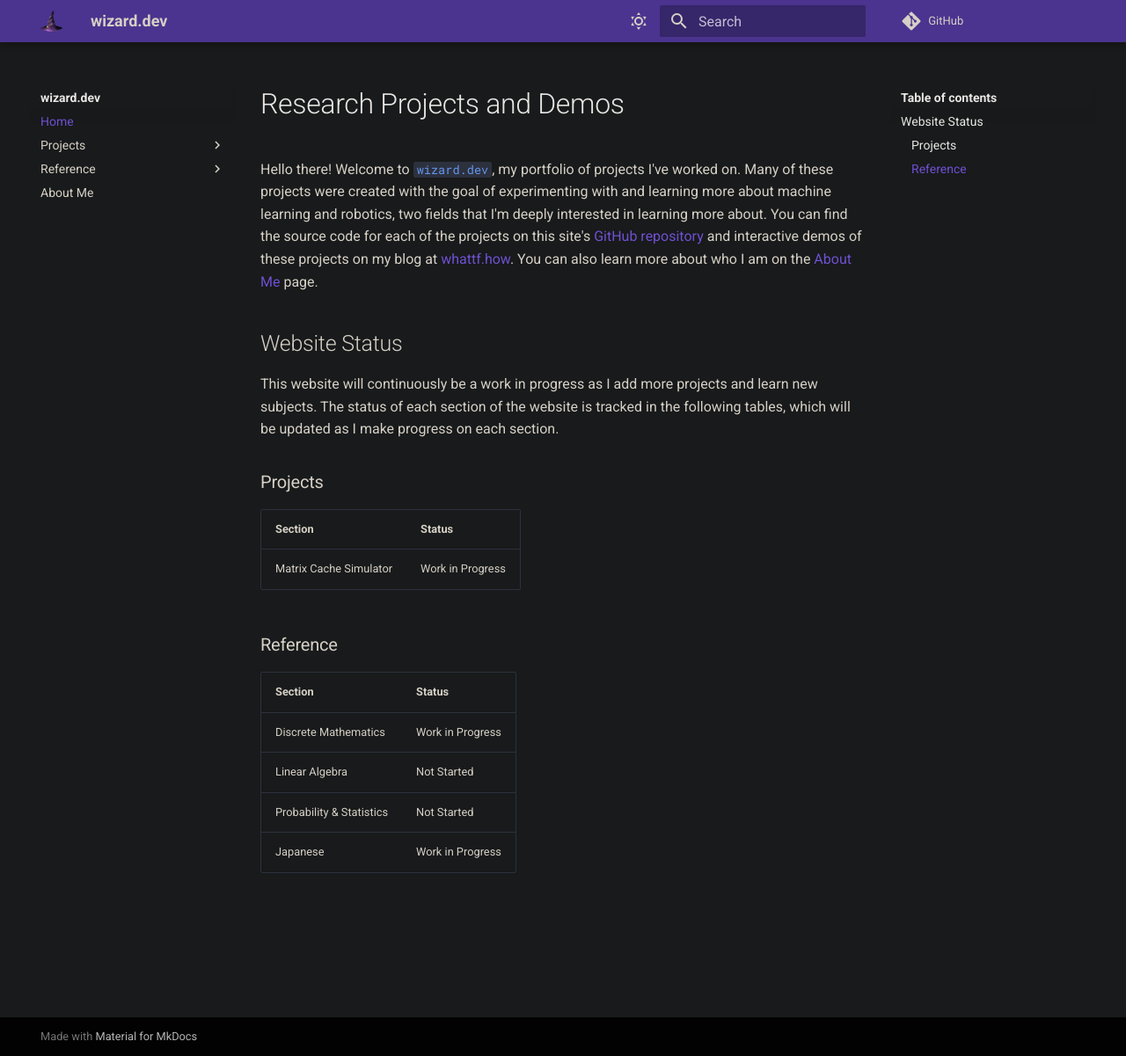
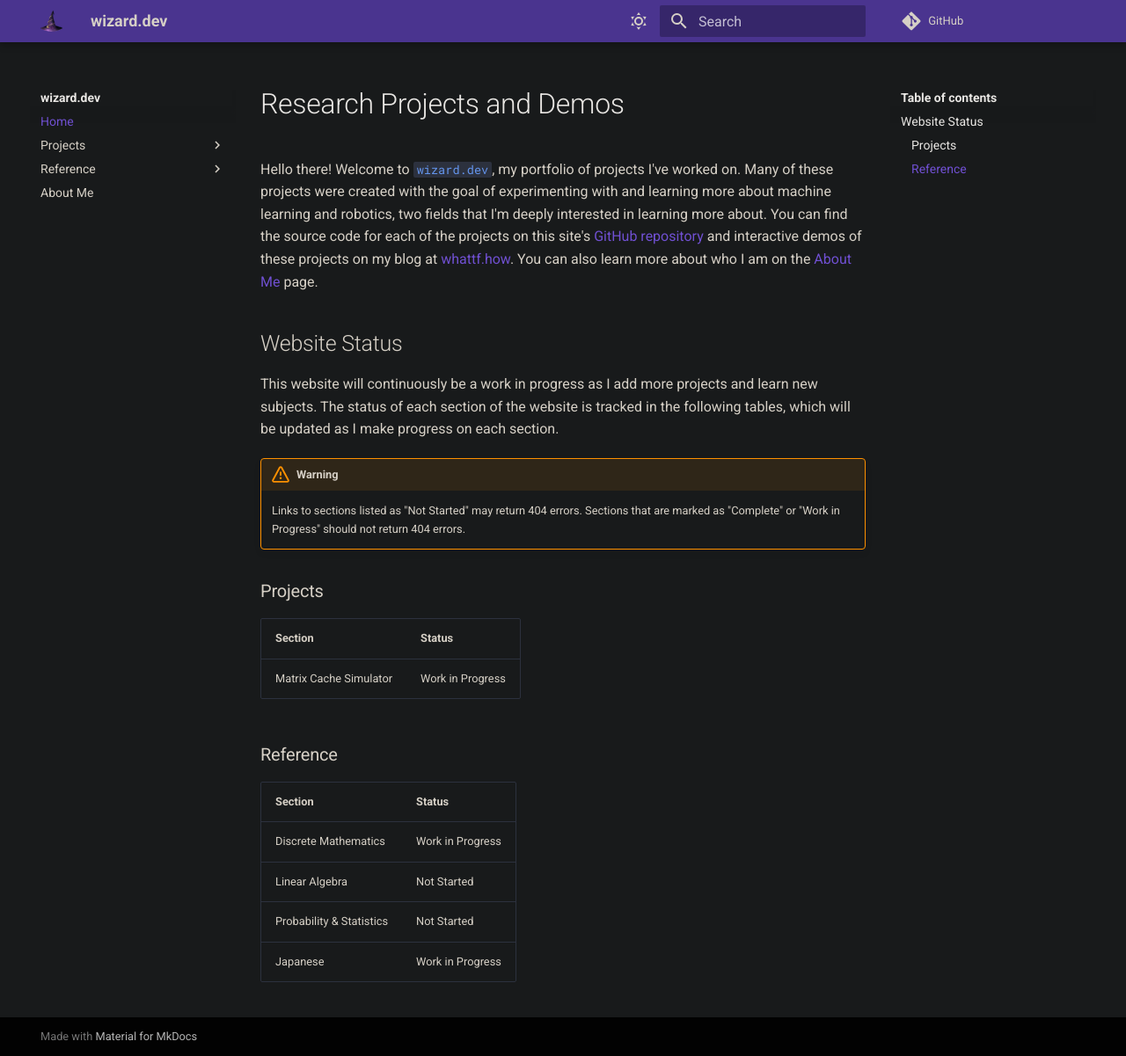
Before and after one commit to zkWildfire/wizard.dev, an MkDocs documentation site: the page built from docs/index.md, in a window 1280 px wide and 1201 px high. Shown: the whole window at 88% size. Built offline with MkDocs 1.6.1 and Material for MkDocs 9.7.7, drawn with Linux system fonts in a browser that asks for light colours; comment, search, counter and statistics services are not loaded.

Commit message:
Add warning about 404 errors.

```diff
--- a/docs/index.md
+++ b/docs/index.md
@@ -12,6 +12,11 @@ This website will continuously be a work in progress as I add more projects and
 learn new subjects. The status of each section of the website is tracked in
 the following tables, which will be updated as I make progress on each section.
 
+!!! warning
+    Links to sections listed as "Not Started" may return 404 errors. Sections
+    that are marked as "Complete" or "Work in Progress" should not return 404
+    errors.
+
 ### Projects
 | Section | Status |
 | ------- | ------ |
```
